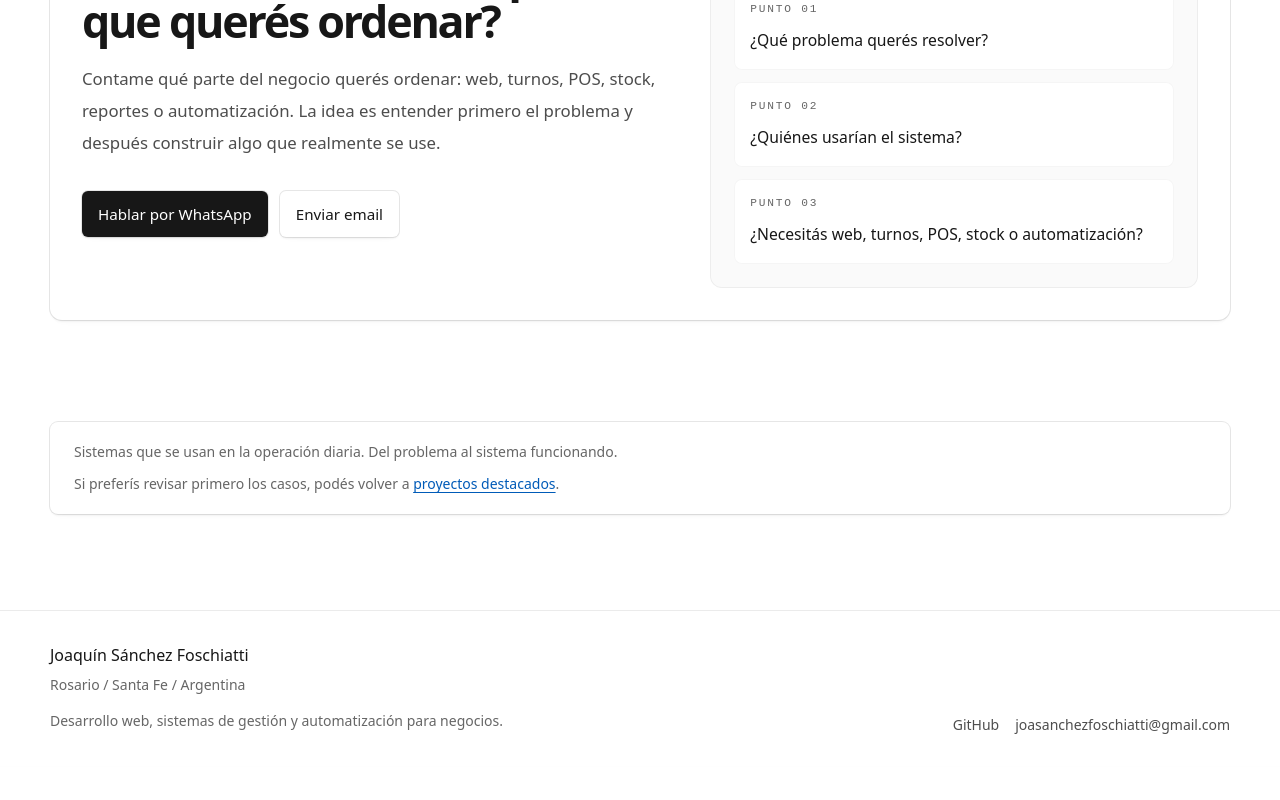
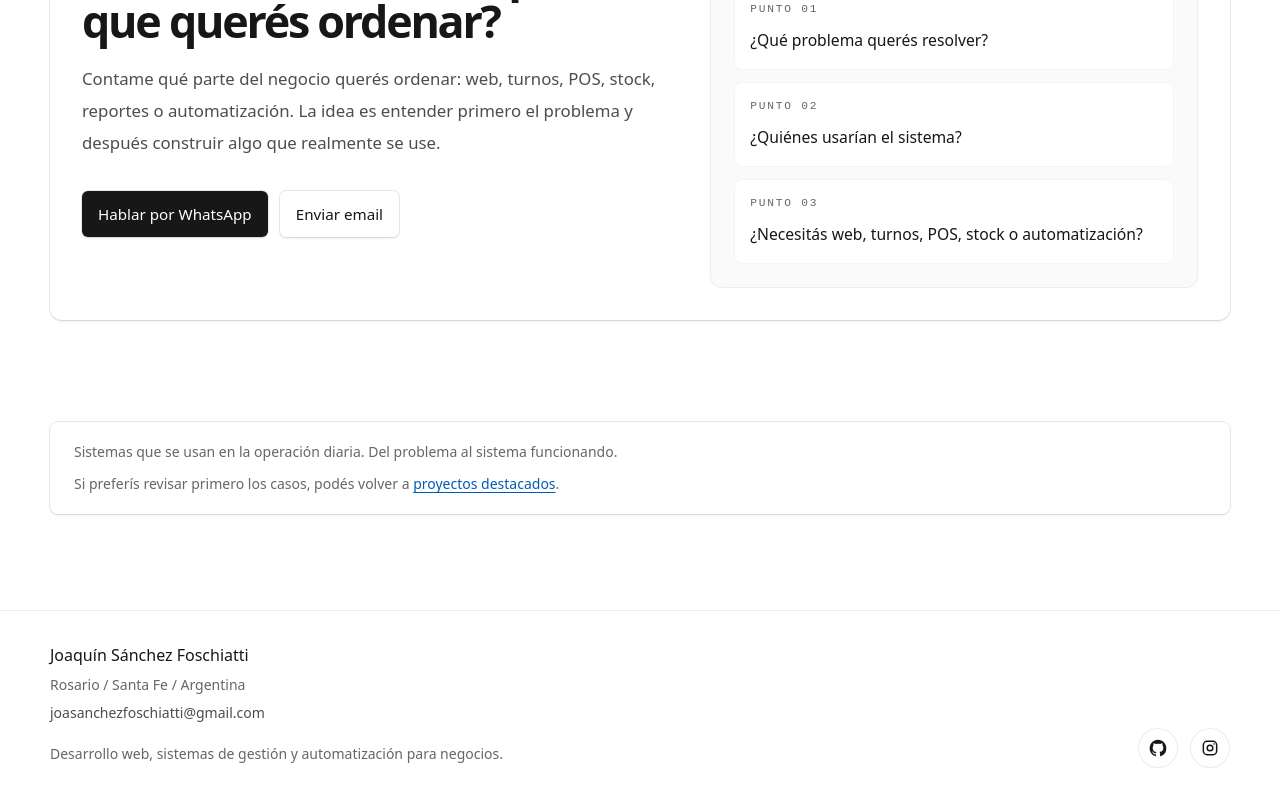
Before and after one commit to JoaFoschiatti/JoaFoschiatti_portfolio, a Next.js app: page / in a window 1280 px wide. Shown: the part 7903-8703 px from the top of the page. Before the commit the page ends 8670 px from the top, so only its background shows below. Built offline with nearby package versions, Linux system fonts and the light colour scheme.

Commit message:
Ajusta enlaces sociales del footer

```diff
--- a/src/app/layout.tsx
+++ b/src/app/layout.tsx
@@ -79,6 +79,7 @@ export default function RootLayout({
             location={profile.location}
             email={contactLinks.email}
             githubUrl={contactLinks.github}
+            instagramUrl={contactLinks.instagram}
             summary={profile.footerSummary}
           />
         </div>
--- a/src/components/Footer.tsx
+++ b/src/components/Footer.tsx
@@ -3,14 +3,52 @@ type FooterProps = {
   location: string;
   email: string;
   githubUrl: string;
+  instagramUrl: string;
   summary: string;
 };
+
+function GitHubIcon() {
+  return (
+    <svg
+      aria-hidden="true"
+      className="h-5 w-5"
+      fill="currentColor"
+      viewBox="0 0 24 24"
+    >
+      <path d="M12 2C6.48 2 2 6.58 2 12.26c0 4.52 2.87 8.36 6.84 9.72.5.1.68-.22.68-.5v-1.9c-2.78.62-3.37-1.22-3.37-1.22-.46-1.2-1.11-1.52-1.11-1.52-.91-.64.07-.63.07-.63 1 .07 1.53 1.06 1.53 1.06.9 1.57 2.35 1.12 2.92.86.09-.66.35-1.12.64-1.38-2.22-.26-4.56-1.14-4.56-5.06 0-1.12.39-2.03 1.03-2.75-.1-.26-.45-1.31.1-2.72 0 0 .84-.28 2.75 1.05A9.32 9.32 0 0 1 12 6.93c.85 0 1.7.12 2.5.34 1.9-1.33 2.74-1.05 2.74-1.05.55 1.41.2 2.46.1 2.72.64.72 1.03 1.63 1.03 2.75 0 3.93-2.34 4.79-4.57 5.05.36.32.68.95.68 1.91v2.83c0 .28.18.6.69.5A10.17 10.17 0 0 0 22 12.26C22 6.58 17.52 2 12 2Z" />
+    </svg>
+  );
+}
+
+function InstagramIcon() {
+  return (
+    <svg
+      aria-hidden="true"
+      className="h-5 w-5"
+      fill="none"
+      viewBox="0 0 24 24"
+    >
+      <rect
+        width="16"
+        height="16"
+        x="4"
+        y="4"
+        rx="4.5"
+        stroke="currentColor"
+        strokeWidth="1.8"
+      />
+      <circle cx="12" cy="12" r="3.4" stroke="currentColor" strokeWidth="1.8" />
+      <circle cx="16.8" cy="7.2" r="1" fill="currentColor" />
+    </svg>
+  );
+}
 
 export default function Footer({
   name,
   location,
   email,
   githubUrl,
+  instagramUrl,
   summary,
 }: FooterProps) {
   return (
@@ -19,14 +57,32 @@ export default function Footer({
         <div>
           <p className="text-[1rem] font-medium text-[#171717]">{name}</p>
           <p className="mt-2 text-sm text-[#666666]">{location}</p>
-          <p className="mt-3 max-w-xl text-sm leading-7 text-[#666666]">{summary}</p>
+          <a
+            className="mt-2 inline-block text-sm text-[#4d4d4d] hover:text-[#171717]"
+            href={`mailto:${email}`}
+          >
+            {email}
+          </a>
+          <p className="mt-4 max-w-xl text-sm leading-7 text-[#666666]">{summary}</p>
         </div>
-        <div className="flex flex-wrap items-center gap-4 text-sm text-[#4d4d4d]">
-          <a href={githubUrl} target="_blank" rel="noreferrer">
-            GitHub
+        <div className="flex flex-wrap items-center gap-3 text-[#171717]">
+          <a
+            className="inline-flex h-10 w-10 items-center justify-center rounded-full bg-white shadow-[inset_0_0_0_1px_rgba(0,0,0,0.08)] hover:bg-[#fafafa]"
+            href={githubUrl}
+            target="_blank"
+            rel="noreferrer"
+            aria-label="GitHub"
+          >
+            <GitHubIcon />
           </a>
-          <a href={`mailto:${email}`}>
-            {email}
+          <a
+            className="inline-flex h-10 w-10 items-center justify-center rounded-full bg-white shadow-[inset_0_0_0_1px_rgba(0,0,0,0.08)] hover:bg-[#fafafa]"
+            href={instagramUrl}
+            target="_blank"
+            rel="noreferrer"
+            aria-label="Instagram"
+          >
+            <InstagramIcon />
           </a>
         </div>
       </div>
--- a/src/data/portfolio.ts
+++ b/src/data/portfolio.ts
@@ -150,6 +150,7 @@ export const profile = {
 export const contactLinks = {
   email: profile.email,
   github: "https://github.com/JoaFoschiatti",
+  instagram: "https://www.instagram.com/joasanchez02/",
   whatsappMessage:
     "Hola Joaquín, vi tu portfolio y quiero consultar por una web o sistema para mi negocio.",
 } as const;
```
